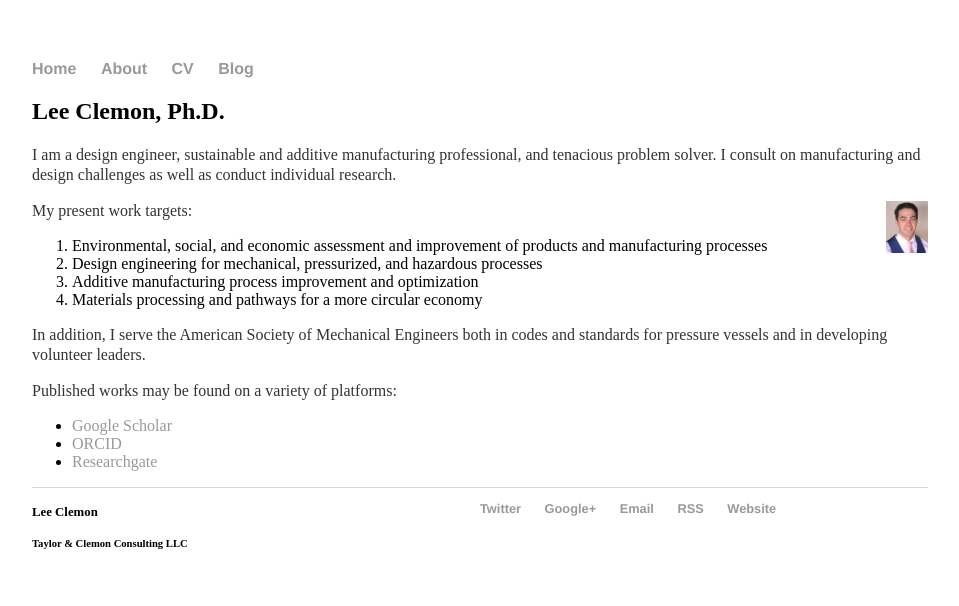
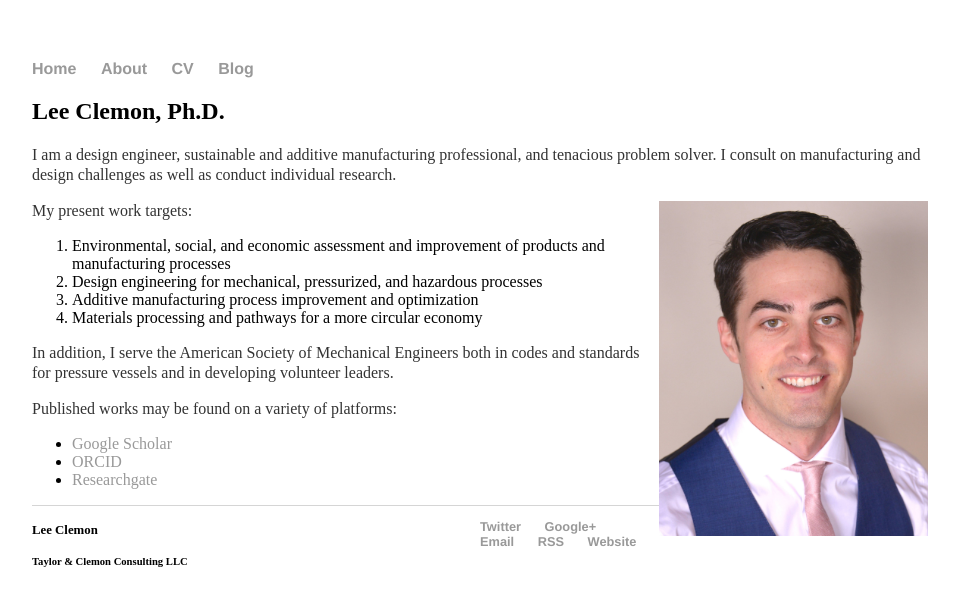
Before and after one commit to lclemon/lclemon.github.io, a Jekyll site: the page built from about/index.html, in a window 1280 px wide. Shown: the top 606 px of the page, without its empty margins (160-1119 px from the left). Built offline with Jekyll 4.4.1, drawn with Linux system fonts in a browser that asks for light colours.

Commit message:
Update index.html

```diff
--- a/about/index.html
+++ b/about/index.html
@@ -6,7 +6,7 @@ title: Lee Clemon, Ph.D.
 <p>I am a design engineer, sustainable and additive manufacturing professional, and tenacious problem solver. I consult on manufacturing and design challenges as well as conduct individual research.
 </p>
 
-<img src="../images/head_shot_sm.jpg" ALIGN="right" width="42" />
+<img src="../images/head_shot_sm.jpg" ALIGN="right" width="30%" height="30%" />
 <p>My present work targets:</p>
 
 <ol>
```
